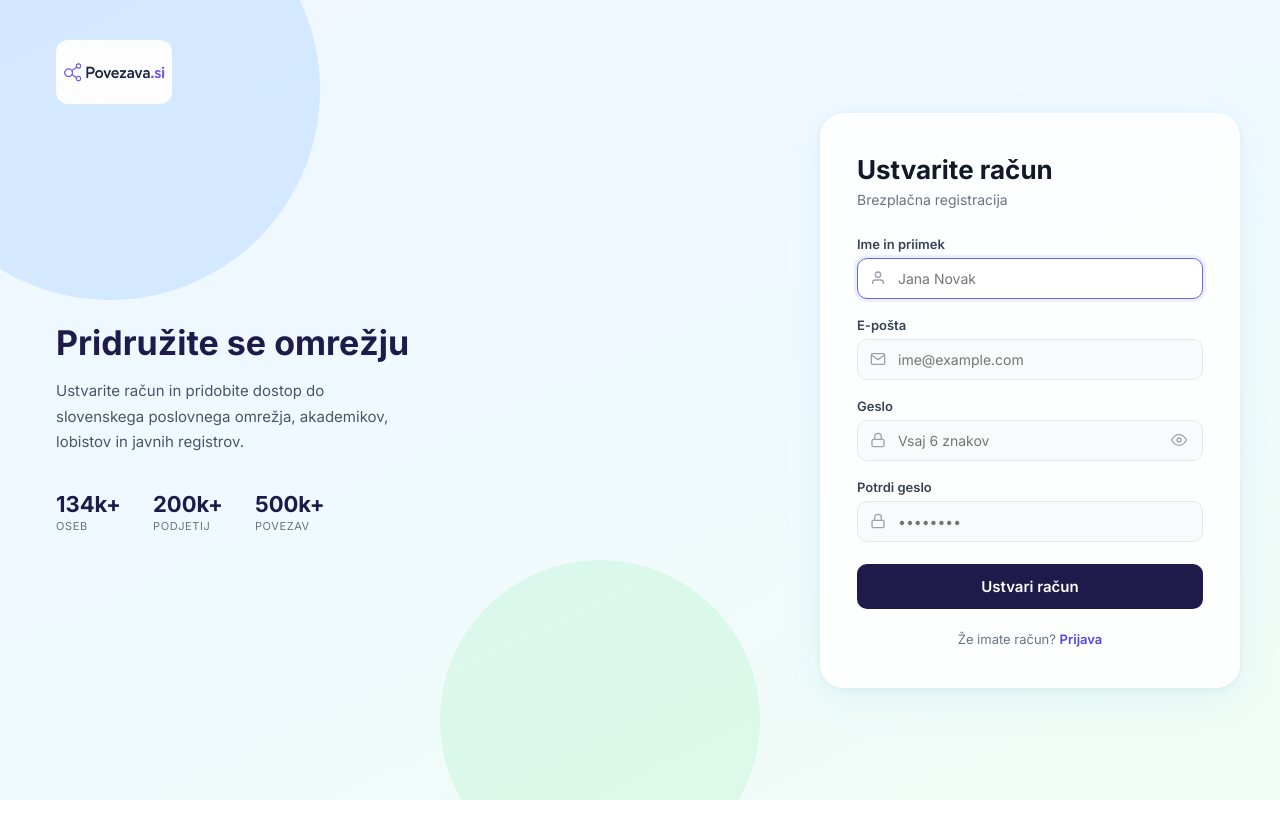
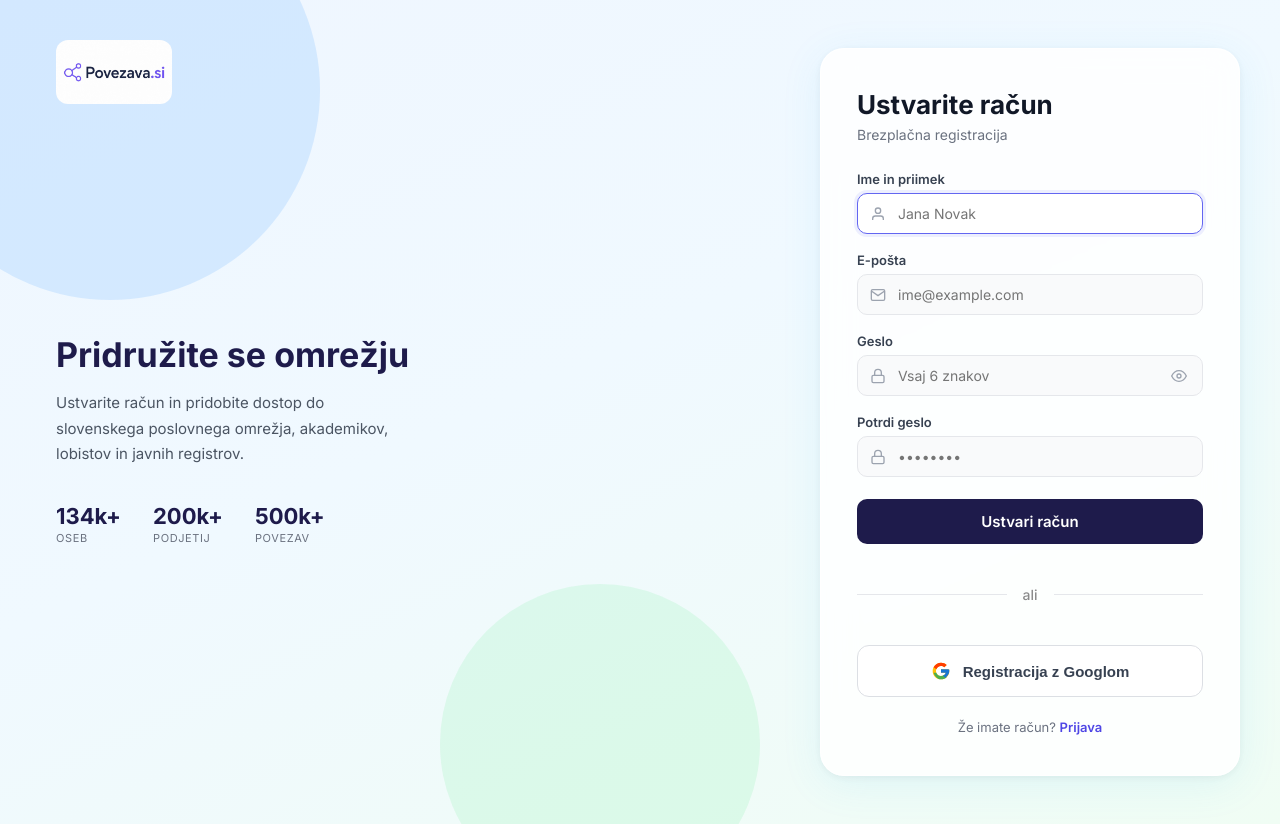
Before and after one commit to Tara2712/povezava.si, a React (Vite) app in the folder FE/: page /register in a window 1280 px wide. Before the commit the page ends 800 px from the top, so only its background shows below. Built offline with nearby package versions, Linux system fonts and the light colour scheme; no server answers.

Commit message:
Registracija z Google

```diff
--- a/FE/src/pages/Register.jsx
+++ b/FE/src/pages/Register.jsx
@@ -3,7 +3,7 @@ import { Link, useNavigate } from 'react-router-dom'
 import { useAuth } from '../context/AuthContext'
 
 export default function Register() {
-  const { register } = useAuth()
+  const { register, loginWithGoogle } = useAuth()
   const navigate = useNavigate()
   const [name, setName]           = useState('')
   const [email, setEmail]         = useState('')
@@ -27,6 +27,20 @@ export default function Register() {
     }
     setLoading(false)
   }
+
+  async function handleGoogleRegister() {
+  setError('');
+  setLoading(true);
+
+  try {
+    await loginWithGoogle();
+    navigate('/');
+  } catch (err) {
+    setError('Prijava z Googlom ni uspela.');
+  }
+
+  setLoading(false);
+}
 
   return (
     <div className="auth-split">
@@ -143,6 +157,27 @@ export default function Register() {
             <button type="submit" className="auth-btn" disabled={loading}>
               {loading ? 'Ustvarjam račun...' : 'Ustvari račun'}
             </button>
+
+            <div className="auth-divider">
+              <span>ali</span>
+            </div>
+
+            <button
+              type="button"
+              className="auth-google-btn"
+              onClick={handleGoogleRegister}
+              disabled={loading}
+            >
+              <svg width="20" height="20" viewBox="0 0 48 48">
+                <path fill="#FFC107" d="M43.6 20.5H42V20H24v8h11.3C33.7 32.7 29.3 36 24 36c-6.6 0-12-5.4-12-12s5.4-12 12-12c3 0 5.8 1.1 7.9 3l5.7-5.7C34.1 6.1 29.3 4 24 4 12.9 4 4 12.9 4 24s8.9 20 20 20 20-8.9 20-20c0-1.3-.1-2.3-.4-3.5z"/>
+                <path fill="#FF3D00" d="M6.3 14.7l6.6 4.8C14.7 15.3 18.9 12 24 12c3 0 5.8 1.1 7.9 3l5.7-5.7C34.1 6.1 29.3 4 24 4c-7.7 0-14.4 4.4-17.7 10.7z"/>
+                <path fill="#4CAF50" d="M24 44c5.2 0 10-2 13.5-5.3l-6.2-5.2C29.2 35.1 26.7 36 24 36c-5.3 0-9.7-3.3-11.3-8H6.2C9.4 37.6 16 44 24 44z"/>
+                <path fill="#1976D2" d="M43.6 20.5H42V20H24v8h11.3c-1.1 3.1-3.4 5.6-6.5 7.1l6.2 5.2C38.6 37.1 44 31.2 44 24c0-1.3-.1-2.3-.4-3.5z"/>
+              </svg>
+
+              Registracija z Googlom
+            </button>
+
           </form>
 
           <p className="auth-switch">
```
